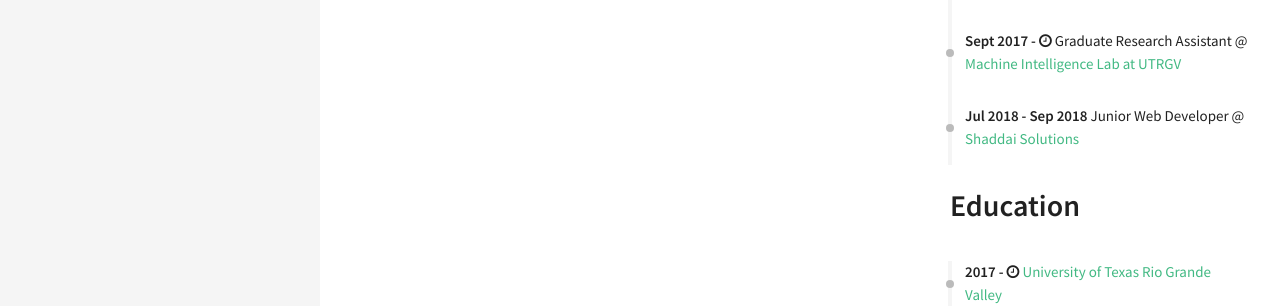
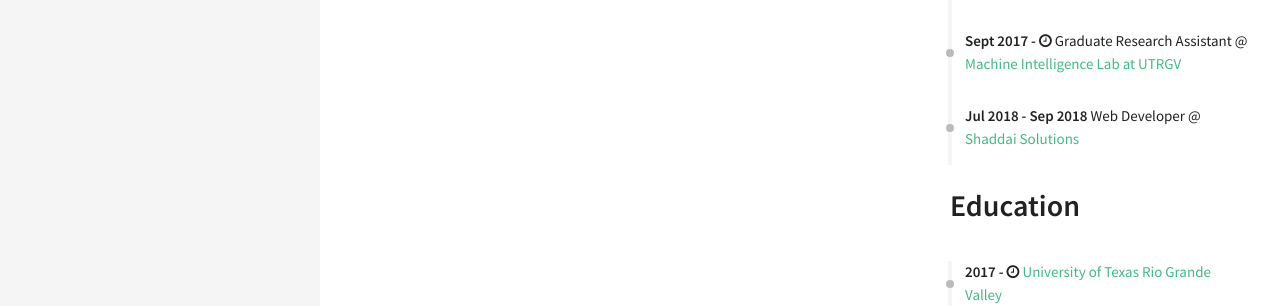
Before and after one commit to oscastellanos/old_oscastellanos.github.io, a Jekyll site: the page built from resume.html, in a window 1280 px wide. Shown: the part 569-875 px from the top of the page. Built offline with Jekyll 4.4.1, drawn with Linux system fonts in a browser that asks for light colours; nearby versions of some CDN libraries.

Commit message:
Adding a few more details...

```diff
--- a/_data/index/careers.yml
+++ b/_data/index/careers.yml
@@ -13,4 +13,4 @@
 - name: Shaddai Solutions
   link: https://shaddaisolutions.com/
   date: Jul 2018 - Sep 2018
-  job: Junior Web Developer
+  job: Web Developer
```
Also changed, not shown: 9 other files.
